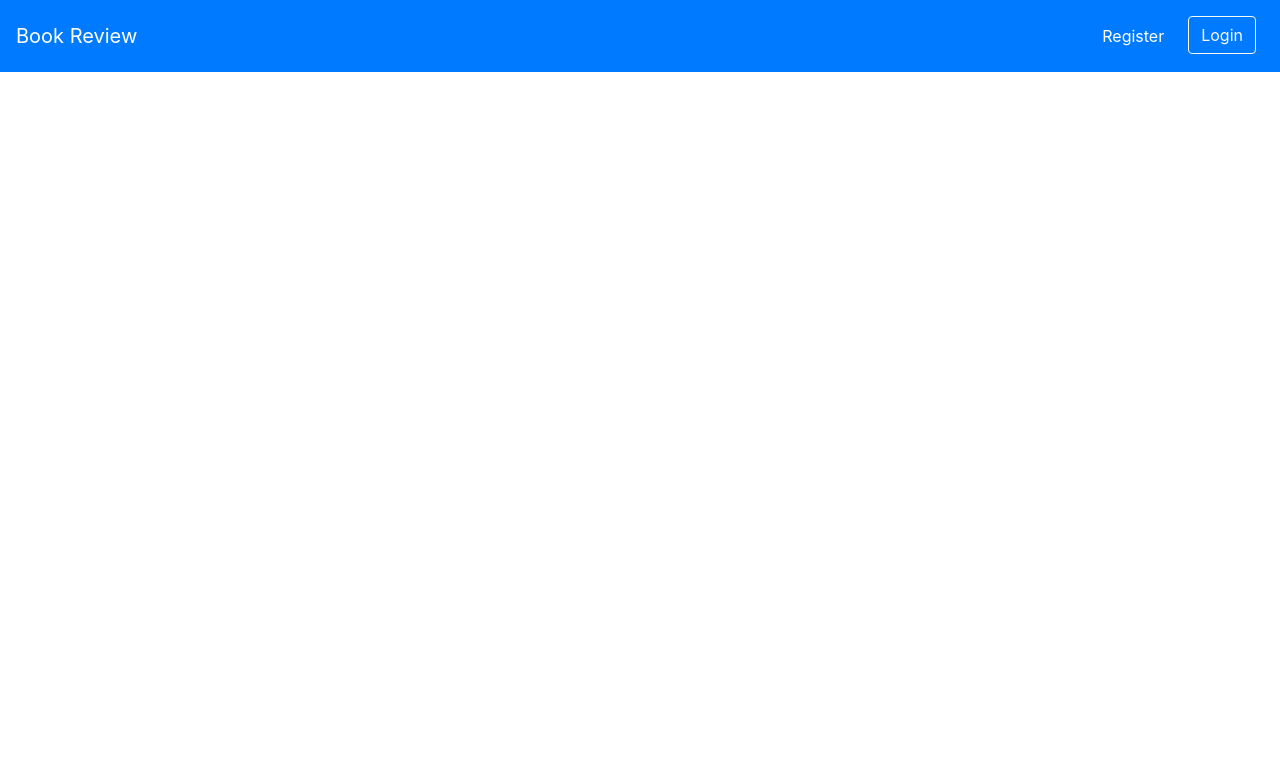
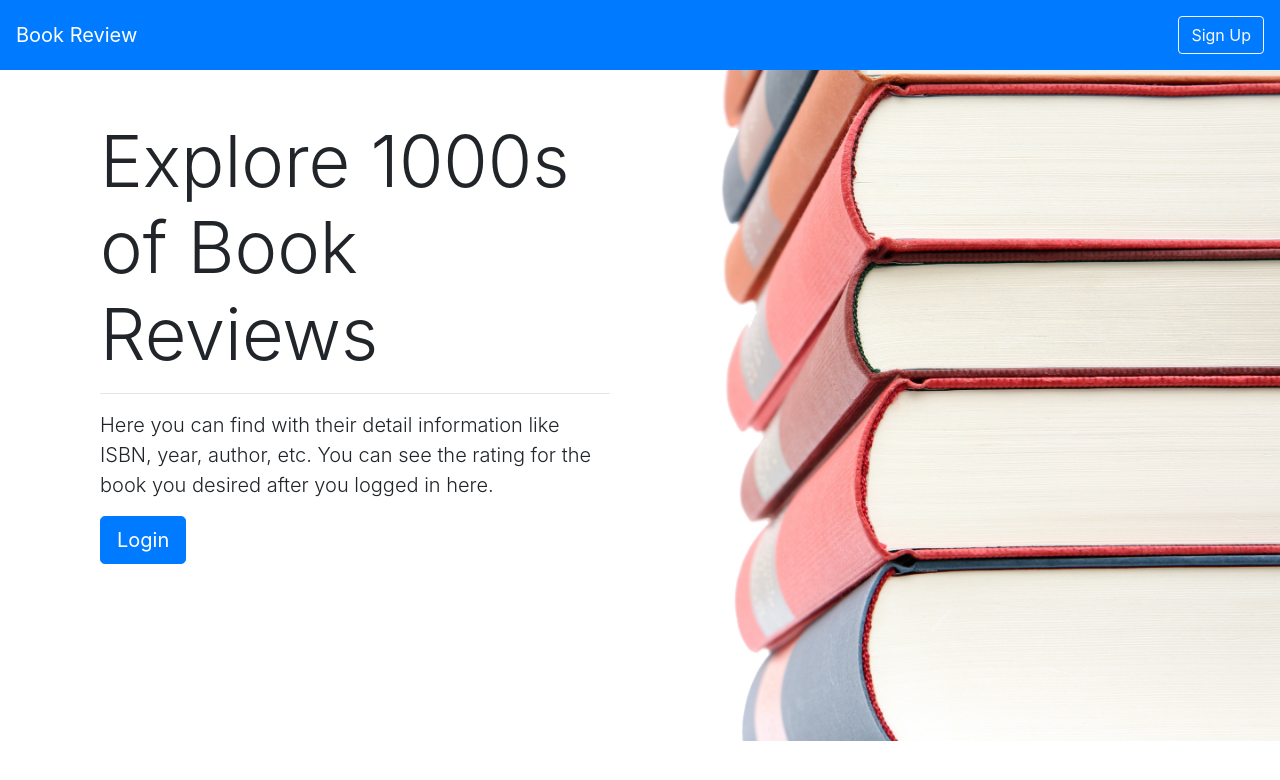
Before and after one commit to zrakhimov/book-review-website, a Flask app: page / in a window 1280 px wide. Shown: the top 780 px of the page. Run offline with Flask 2, Linux system fonts and the light colour scheme; some libraries are stand-ins or nearby versions.

Commit message:
index page ready

```diff
--- a/static/site.css
+++ b/static/site.css
@@ -1,3 +1,13 @@
+body {
+  background-image: url("book.jpg");
 
+    /* Full height */
+    height: 100%;
+
+    /* Center and scale the image nicely */
+    background-position: center;
+    background-repeat: no-repeat;
+    background-size: cover;
+}
 
 /*# sourceMappingURL=site.css.map */
--- a/static/site.scss
+++ b/static/site.scss
@@ -0,0 +1,11 @@
+body {
+  background-image: url("book.jpg");
+
+    /* Full height */
+    height: 100%;
+
+    /* Center and scale the image nicely */
+    background-position: center;
+    background-repeat: no-repeat;
+    background-size: cover;
+}
--- a/templates/index.html
+++ b/templates/index.html
@@ -1,10 +1,36 @@
 {% extends "layout.html" %}
 
 {% block title %}
-    Main Page
+    Home Page
 {% endblock %}}
 
 {% block body %}
+<div class="container">
+  <div class="row">
+    <div class="col-md-6 my-5">
+        <div class="container">
+          <h1 class="display-3">Explore 1000s of Book Reviews</h1>
+          <hr class="my-3">
+          <p class="lead">Here you can find with their detail information like ISBN, year, author, etc. You can see the rating for the book you desired after you logged in here.</p>
+          <p></p>
+          <p class="lead">
+            <a class="btn btn-primary btn-lg" href="#" role="button">Login</a>
+        </div>
+
+    </div>
+    <div class="col-md-6">
+    </div>
+  </div>
+
+</div>
+
+
+
+
+
+
+
+
 
 
 {% endblock %}
--- a/templates/layout.html
+++ b/templates/layout.html
@@ -2,26 +2,24 @@
 <html lang="en" dir="ltr">
   <head>
     <meta charset="utf-8">
+    <meta name="viewport" content="width=device-width, initial-scale=1, shrink-to-fit=no">
+    <link rel="stylesheet" href="..\static\site.css">
+
     <link rel="stylesheet" href="https://stackpath.bootstrapcdn.com/bootstrap/4.3.1/css/bootstrap.min.css" integrity="sha384-ggOyR0iXCbMQv3Xipma34MD+dH/1fQ784/j6cY/iJTQUOhcWr7x9JvoRxT2MZw1T" crossorigin="anonymous">
-    <link rel="stylesheet" href="..\static\site.css">
+
     <title>{% block title %} {% endblock %}</title>
   </head>
   <body>
     <!-- Navigation Bar -->
-    <nav class="navbar navbar-expand-lg navbar-dark bg-primary">
+    <nav class="navbar navbar-dark bg-primary">
       <a class="navbar-brand" href="#">Book Review</a>
         <ul class="navbar-nav ml-auto">
           <li class="nav-item">
-            <a class="nav-link mx-2 my-2 active" href="#">Register</a>
-          </li>
-          <li class="nav-item">
-              <a class="nav-link" href="#"><button class="btn btn-outline-light" type="submit">Login</button></a>
+              <a class="nav-link" href="#"><button class="btn btn-outline-light" type="submit">Sign Up</button></a>
           </li>
         </ul>
     </nav>
-
       {% block body %}
-
       {% endblock %}
   </body>
 </html>
```
Also changed, not shown: static/book.jpg (added), 1 other file.
